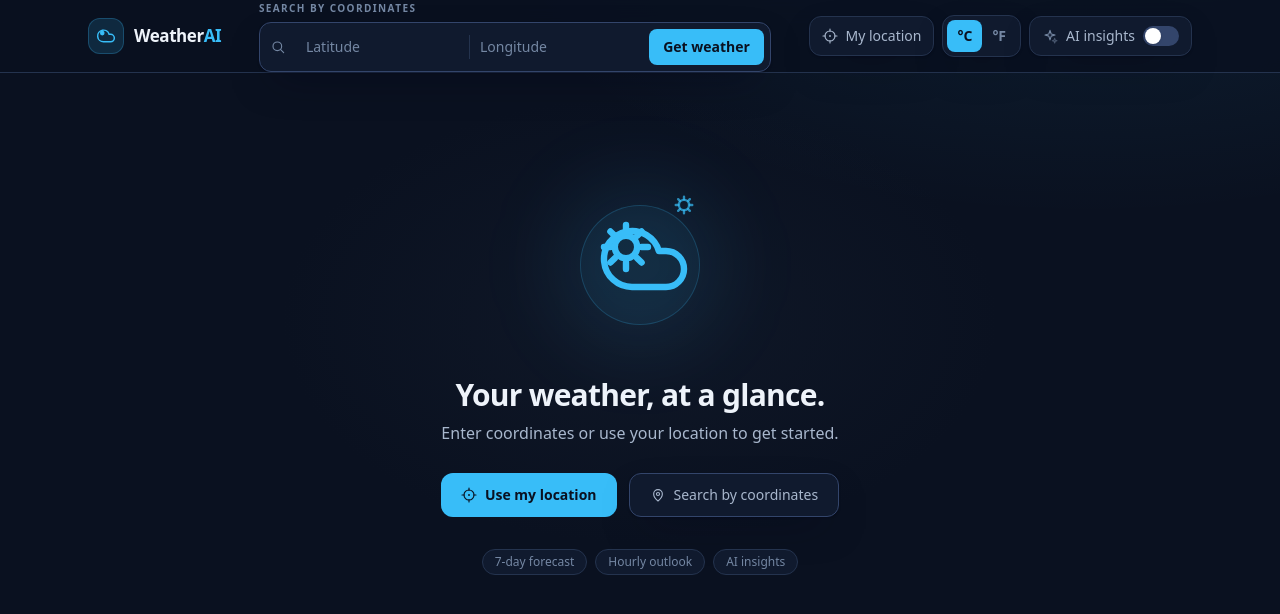
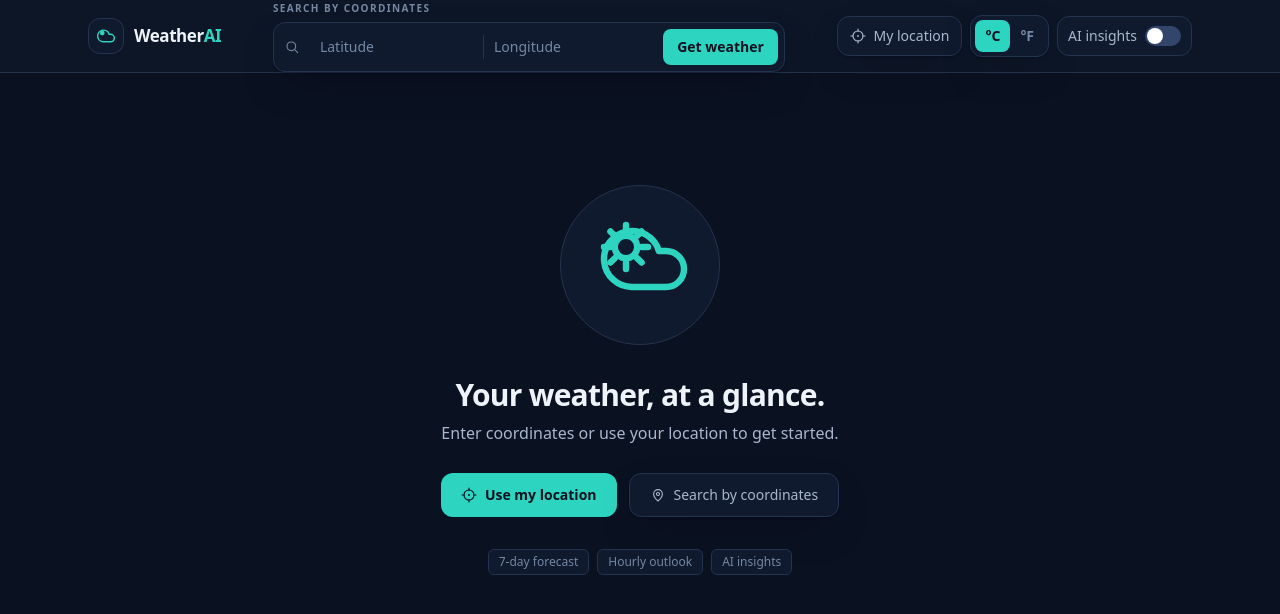
Before and after one commit to MachariaP/weatherai-platform, a Next.js app in the folder frontend/: page / in a window 1280 px wide. Shown: the top 614 px of the page. Built offline with nearby package versions, Linux system fonts and the light colour scheme.

Commit message:
fix(frontend): reconcile dashboard visual theme

```diff
--- a/frontend/app/globals.css
+++ b/frontend/app/globals.css
@@ -5,9 +5,10 @@
  * ------------------------------------------------------------------------- */
 
 @theme {
-  /* Colors */
-  --color-bg: #0a1120;
+  /* Colors — neutral dark surfaces */
+  --color-background: #0a1120;
   --color-surface: #101a2e;
+  --color-surface-elevated: #0d1626;
   --color-card: #152036;
   --color-card-hover: #1a2941;
 
@@ -18,8 +19,10 @@
   --color-text-secondary: #a8b7cd;
   --color-text-muted: #7487a3;
 
-  --color-accent: #38bdf8;
-  --color-accent-strong: #0ea5e9;
+  /* Colors — restrained teal/cyan accent family */
+  --color-accent: #2dd4bf;
+  --color-accent-secondary: #22d3ee;
+  --color-accent-strong: #14b8a6;
 
   --color-success: #34d399;
   --color-warning: #fbbf24;
@@ -44,7 +47,6 @@
     0 1px 2px rgb(2 6 23 / 0.35), 0 16px 40px -16px rgb(2 6 23 / 0.55);
   --shadow-float:
     0 2px 4px rgb(2 6 23 / 0.4), 0 20px 50px -20px rgb(2 6 23 / 0.6);
-  --shadow-glow: 0 8px 32px -8px rgb(56 189 248 / 0.35);
 }
 
 /* ---------------------------------------------------------------------------
@@ -67,23 +69,7 @@ body {
   display: flex;
   flex-direction: column;
   color: var(--color-text);
-  background-color: var(--color-bg);
-  background-image:
-    radial-gradient(
-      60rem 30rem at 85% -12%,
-      rgb(56 189 248 / 0.09),
-      transparent 65%
-    ),
-    radial-gradient(
-      50rem 26rem at -12% 112%,
-      rgb(14 165 233 / 0.06),
-      transparent 60%
-    ),
-    radial-gradient(
-      32rem 20rem at 50% 40%,
-      rgb(30 41 59 / 0.28),
-      transparent 70%
-    );
+  background-color: var(--color-background);
   font-family: var(--font-sans);
   -webkit-font-smoothing: antialiased;
   -moz-osx-font-smoothing: grayscale;
@@ -95,7 +81,7 @@ body {
 }
 
 ::selection {
-  background: rgb(56 189 248 / 0.3);
+  background: rgb(45 211 191 / 0.3);
   color: var(--color-text);
 }
 
--- a/frontend/app/layout.tsx
+++ b/frontend/app/layout.tsx
@@ -20,7 +20,7 @@ export default function RootLayout({
       <body>
         <a
           href="#main"
-          className="sr-only focus:not-sr-only focus:fixed focus:left-4 focus:top-4 focus:z-50 focus:rounded-lg focus:bg-accent focus:px-4 focus:py-2 focus:text-sm focus:font-semibold focus:text-bg"
+          className="sr-only focus:not-sr-only focus:fixed focus:left-4 focus:top-4 focus:z-50 focus:rounded-lg focus:bg-accent focus:px-4 focus:py-2 focus:text-sm focus:font-semibold focus:text-background"
         >
           Skip to content
         </a>
--- a/frontend/components/ui/AiToggle.tsx
+++ b/frontend/components/ui/AiToggle.tsx
@@ -1,7 +1,6 @@
 "use client";
 
 import { usePreferences } from "@/components/providers/PreferencesProvider";
-import { SparkleIcon } from "./icons";
 
 export function AiToggle() {
   const { aiEnabled, setAiEnabled } = usePreferences();
@@ -13,11 +12,8 @@ export function AiToggle() {
       aria-checked={aiEnabled}
       aria-label="AI insights"
       onClick={() => setAiEnabled(!aiEnabled)}
-      className="focus-ring inline-flex h-10 shrink-0 items-center gap-2 rounded-xl border border-border bg-surface px-2 shadow-card transition-colors hover:border-border-strong sm:px-3"
+      className="focus-ring inline-flex h-10 shrink-0 items-center gap-2 rounded-xl border border-border bg-surface px-2 transition-colors hover:border-border-strong sm:px-2.5"
     >
-      <SparkleIcon
-        className={`h-4 w-4 ${aiEnabled ? "text-accent" : "text-text-muted"}`}
-      />
       <span className="hidden text-sm font-medium text-text-secondary sm:inline">
         AI insights
       </span>
--- a/frontend/components/ui/Header.tsx
+++ b/frontend/components/ui/Header.tsx
@@ -8,7 +8,7 @@ import { WeatherLogo } from "./WeatherLogo";
 
 export function Header() {
   return (
-    <header className="sticky top-0 z-40 border-b border-border bg-bg/85 backdrop-blur-md">
+    <header className="sticky top-0 z-40 border-b border-border bg-surface-elevated">
       <div className="mx-auto w-full max-w-6xl px-4 sm:px-6">
         <div className="flex h-16 items-center gap-3 md:h-[4.5rem] md:gap-6">
           <WeatherLogo />
--- a/frontend/components/ui/SearchBar.tsx
+++ b/frontend/components/ui/SearchBar.tsx
@@ -37,7 +37,7 @@ export function SearchBar() {
       <p className="mb-1.5 text-[10px] font-semibold uppercase tracking-[0.14em] text-text-muted">
         Search by coordinates
       </p>
-      <div className="flex items-center rounded-xl border border-border-strong bg-surface shadow-card transition-colors focus-within:border-accent focus-within:ring-2 focus-within:ring-accent/20">
+      <div className="flex items-center rounded-xl border border-border bg-surface shadow-card transition-colors focus-within:border-accent focus-within:ring-2 focus-within:ring-accent/15">
         <span className="hidden h-9 w-9 shrink-0 place-items-center text-text-muted sm:grid">
           <SearchIcon className="h-4 w-4" />
         </span>
@@ -76,7 +76,7 @@ export function SearchBar() {
         />
         <button
           type="submit"
-          className="focus-ring m-1.5 inline-flex h-9 shrink-0 items-center gap-1.5 rounded-lg bg-accent px-3.5 text-sm font-semibold text-bg transition-colors hover:bg-accent-strong active:translate-y-px"
+          className="focus-ring m-1.5 inline-flex h-9 shrink-0 items-center gap-1.5 rounded-lg bg-accent px-3.5 text-sm font-semibold text-background transition-colors hover:bg-accent-strong active:translate-y-px"
         >
           <SearchIcon className="h-4 w-4 sm:hidden" />
           <span>Get weather</span>
--- a/frontend/components/ui/UnitToggle.tsx
+++ b/frontend/components/ui/UnitToggle.tsx
@@ -16,7 +16,7 @@ export function UnitToggle() {
         aria-pressed={units === "metric"}
         onClick={() => setUnits("metric")}
         title="Celsius"
-        className="focus-ring rounded-lg px-2 py-1.5 text-sm font-semibold text-text-muted transition-colors hover:text-text aria-pressed:bg-accent aria-pressed:text-bg sm:px-2.5"
+        className="focus-ring rounded-lg px-2 py-1.5 text-sm font-semibold text-text-muted transition-colors hover:text-text aria-pressed:bg-accent aria-pressed:text-background sm:px-2.5"
       >
         °C
       </button>
@@ -25,7 +25,7 @@ export function UnitToggle() {
         aria-pressed={units === "imperial"}
         onClick={() => setUnits("imperial")}
         title="Fahrenheit"
-        className="focus-ring rounded-lg px-2 py-1.5 text-sm font-semibold text-text-muted transition-colors hover:text-text aria-pressed:bg-accent aria-pressed:text-bg sm:px-2.5"
+        className="focus-ring rounded-lg px-2 py-1.5 text-sm font-semibold text-text-muted transition-colors hover:text-text aria-pressed:bg-accent aria-pressed:text-background sm:px-2.5"
       >
         °F
       </button>
--- a/frontend/components/ui/WeatherLogo.tsx
+++ b/frontend/components/ui/WeatherLogo.tsx
@@ -8,7 +8,7 @@ export function WeatherLogo() {
       aria-label="WeatherAI home"
       className="focus-ring inline-flex shrink-0 items-center gap-2.5 rounded-lg"
     >
-      <span className="grid h-9 w-9 place-items-center rounded-xl border border-accent/25 bg-accent/15 text-accent">
+      <span className="grid h-9 w-9 place-items-center rounded-xl border border-border bg-surface text-accent">
         <LogoMark className="h-5 w-5" />
       </span>
       <span className="text-[17px] font-semibold tracking-tight text-text">
--- a/frontend/components/weather/AISummary.tsx
+++ b/frontend/components/weather/AISummary.tsx
@@ -10,10 +10,10 @@ export function AISummary({ summary }: Props) {
   return (
     <section
       aria-label="AI weather insight"
-      className="relative overflow-hidden rounded-panel border border-accent/25 bg-gradient-to-br from-accent/10 via-accent/5 to-transparent p-5 shadow-card sm:p-6"
+      className="rounded-panel border border-accent/20 bg-accent/5 p-5 shadow-card sm:p-6"
     >
       <div className="mb-3.5 flex items-center gap-3">
-        <span className="grid h-9 w-9 place-items-center rounded-xl border border-accent/25 bg-accent/15 text-accent">
+        <span className="grid h-9 w-9 place-items-center rounded-xl border border-border bg-surface text-accent-secondary">
           <SparkleIcon className="h-4 w-4" />
         </span>
         <div>
--- a/frontend/components/weather/EmptyState.tsx
+++ b/frontend/components/weather/EmptyState.tsx
@@ -24,15 +24,11 @@ export function EmptyState() {
       aria-label="Getting started"
       className="flex flex-col items-center pb-10 pt-14 text-center sm:pt-20"
     >
-      <div aria-hidden="true" className="relative mb-8 h-40 w-40">
-        <div className="absolute inset-0 rounded-full bg-accent/10 blur-2xl" />
-        <div className="absolute inset-5 rounded-full border border-accent/20 bg-accent/5" />
-        <div className="absolute inset-0 grid place-items-center">
-          <WeatherIcon name="partly-day" className="h-24 w-24 text-accent" />
-        </div>
-        <div className="absolute right-3 top-2 text-accent/70">
-          <WeatherIcon name="clear-day" className="h-9 w-9" />
-        </div>
+      <div
+        aria-hidden="true"
+        className="mb-8 grid h-40 w-40 place-items-center rounded-full border border-border bg-surface"
+      >
+        <WeatherIcon name="partly-day" className="h-24 w-24 text-accent" />
       </div>
 
       <h2 className="text-2xl font-semibold tracking-tight text-text sm:text-3xl">
@@ -47,12 +43,12 @@ export function EmptyState() {
           type="button"
           onClick={detectLocation}
           disabled={detecting}
-          className="focus-ring inline-flex h-11 items-center justify-center gap-2 rounded-xl bg-accent px-5 text-sm font-semibold text-bg transition-colors hover:bg-accent-strong disabled:opacity-60"
+          className="focus-ring inline-flex h-11 items-center justify-center gap-2 rounded-xl bg-accent px-5 text-sm font-semibold text-background transition-colors hover:bg-accent-strong disabled:opacity-60"
         >
           {detecting ? (
             <span
               aria-hidden="true"
-              className="h-4 w-4 animate-spin rounded-full border-2 border-bg/30 border-t-bg"
+              className="h-4 w-4 animate-spin rounded-full border-2 border-background/30 border-t-background"
             />
           ) : (
             <CrosshairIcon className="h-4 w-4" />
@@ -62,7 +58,7 @@ export function EmptyState() {
         <button
           type="button"
           onClick={scrollToSearch}
-          className="focus-ring inline-flex h-11 items-center justify-center gap-2 rounded-xl border border-border-strong bg-surface px-5 text-sm font-medium text-text-secondary shadow-card transition-colors hover:border-accent/40 hover:text-text"
+          className="focus-ring inline-flex h-11 items-center justify-center gap-2 rounded-xl border border-border bg-surface px-5 text-sm font-medium text-text-secondary shadow-card transition-colors hover:border-border-strong hover:text-text"
         >
           <MapPinIcon className="h-4 w-4" />
           Search by coordinates
@@ -73,7 +69,7 @@ export function EmptyState() {
         {CAPABILITIES.map((feature) => (
           <span
             key={feature}
-            className="rounded-full border border-border bg-surface px-3 py-1 text-xs text-text-muted"
+            className="rounded-md border border-border bg-surface px-2.5 py-1 text-xs text-text-muted"
           >
             {feature}
           </span>
--- a/frontend/components/weather/ForecastCard.tsx
+++ b/frontend/components/weather/ForecastCard.tsx
@@ -19,7 +19,7 @@ export function ForecastCard({ day }: Props) {
     <div
       className={`w-28 shrink-0 rounded-card border p-3.5 text-center transition-colors md:w-auto ${
         isToday
-          ? "border-accent/40 bg-accent/5 shadow-glow"
+          ? "border-accent/30 bg-accent/5"
           : "border-border bg-card hover:bg-card-hover"
       }`}
     >
@@ -46,7 +46,7 @@ export function ForecastCard({ day }: Props) {
         </span>
       </p>
       {precip && (
-        <p className="mt-2 inline-flex items-center gap-1 rounded-full bg-accent/10 px-2 py-0.5 text-[11px] font-medium text-accent">
+        <p className="mt-2 inline-flex items-center gap-1 rounded-md bg-accent/10 px-2 py-0.5 text-[11px] font-medium text-accent">
           <DropletIcon className="h-3 w-3" />
           {precip}
         </p>
--- a/frontend/components/weather/HourlyScroll.tsx
+++ b/frontend/components/weather/HourlyScroll.tsx
@@ -25,7 +25,7 @@ export function HourlyScroll({ hours }: Props) {
             <div
               key={hour.time}
               className={`w-24 shrink-0 rounded-card border p-3 text-center transition-colors ${
-                now ? "border-accent/40 bg-accent/5" : "border-border bg-card"
+                now ? "border-accent/30 bg-accent/5" : "border-border bg-card"
               }`}
             >
               <p
```
Also changed, not shown: frontend/components/weather/CurrentWeather.tsx (+3 -7 lines), 1 other file (tests, documents, lock files or other folders).
